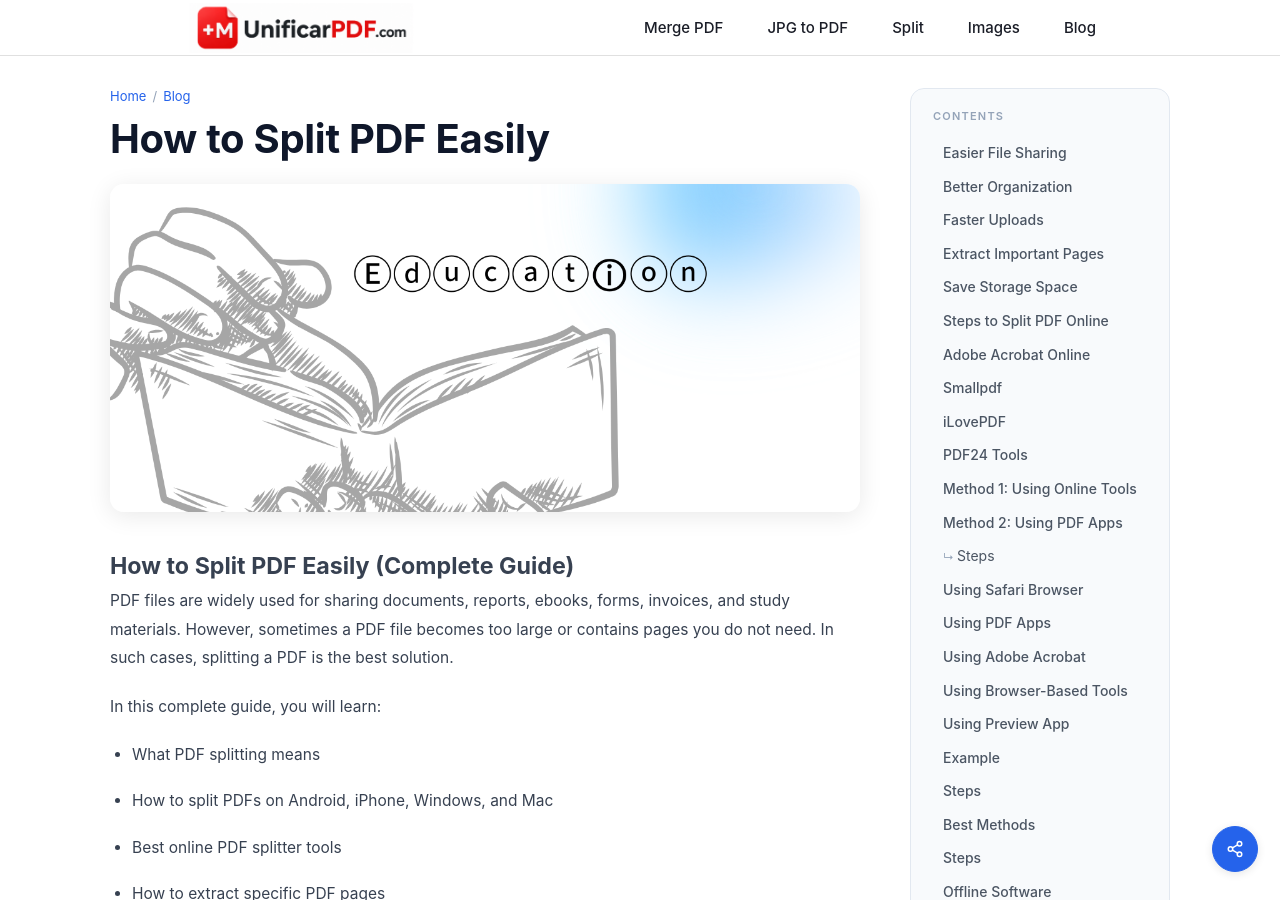
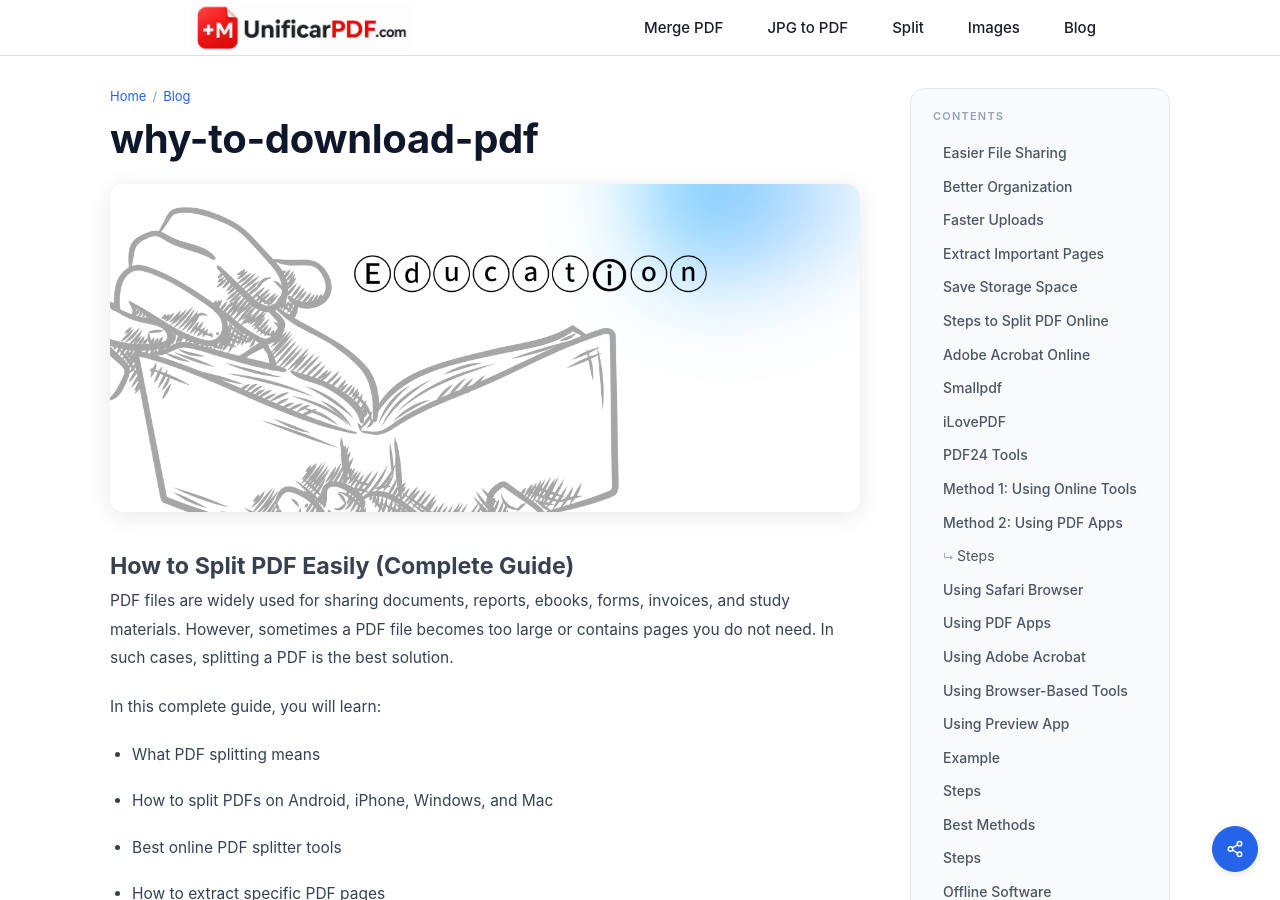
Before and after one commit to rforrupesh/pdf, a Jekyll site: the page built from _posts/2026-04-28-why-to-download-pdf.md, in a window 1280 px wide and 900 px high. Built offline with Jekyll 4.4.1, drawn with Linux system fonts in a browser that asks for light colours.

Commit message:
Update 2026-04-28-why-to-download-pdf.md

```diff
--- a/_posts/2026-04-28-why-to-download-pdf.md
+++ b/_posts/2026-04-28-why-to-download-pdf.md
@@ -1,6 +1,6 @@
 ---
 layout: post
-title: "How to Split PDF Easily"
+title: "why-to-download-pdf"
 description: "separate PDF pages, extract specific sections, create smaller PDF files, and manage documents efficiently. Discover the best PDF splitter tools, safety tips, and solutions for common PDF splitting problems"
 thumbnail: /assets/img/Education.png
 categories:
```
